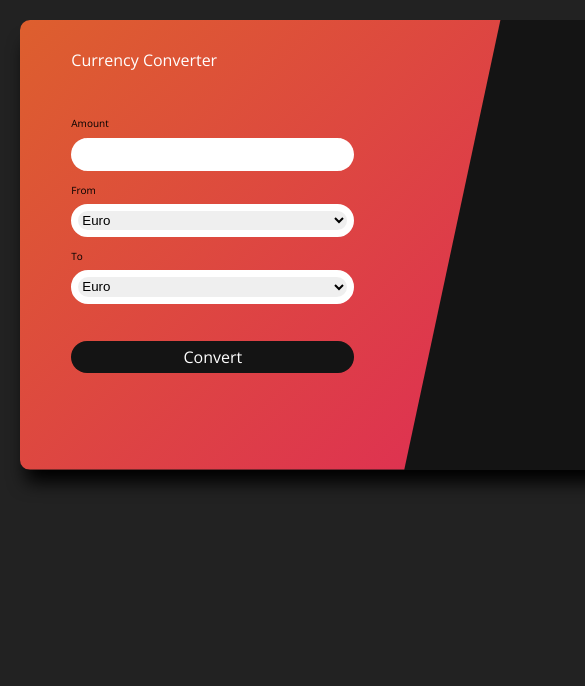
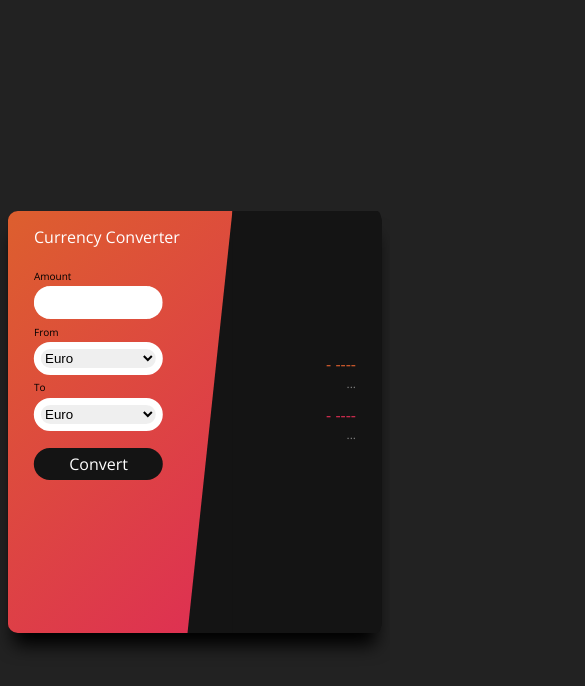
Before and after one commit to anagkazou/currency-converter, a website: page index.html in a window 390 px wide. Shown: the top 686 px of the page, 585 px wide, since content can reach past the window. Drawn offline with nearby package versions, Linux system fonts and the light colour scheme.

Commit message:
include media queries

```diff
--- a/style.css
+++ b/style.css
@@ -194,3 +194,39 @@ img {
 .conversion-summary {
   color: #dd5f2e;
 }
+
+@media only screen and (max-width: 991px) {
+  /* small phones to small tablets: from 0 to 481px  tp 767px */
+
+  body {
+    padding: 0;
+    position: relative;
+  }
+  .card {
+    width: 96vw;
+    height: 50vh;
+
+    position: absolute;
+    top: 50%;
+    left: 50%;
+    transform: translate(-50%, -50%);
+  }
+
+  h1 {
+    font-size: 80%;
+    font-weight: 50;
+  }
+
+  .check-sign {
+    width: 60px;
+    height: 60px;
+  }
+
+  .left-container {
+    width: 60%;
+  }
+
+  .right-container {
+    width: 40%;
+  }
+}
```
